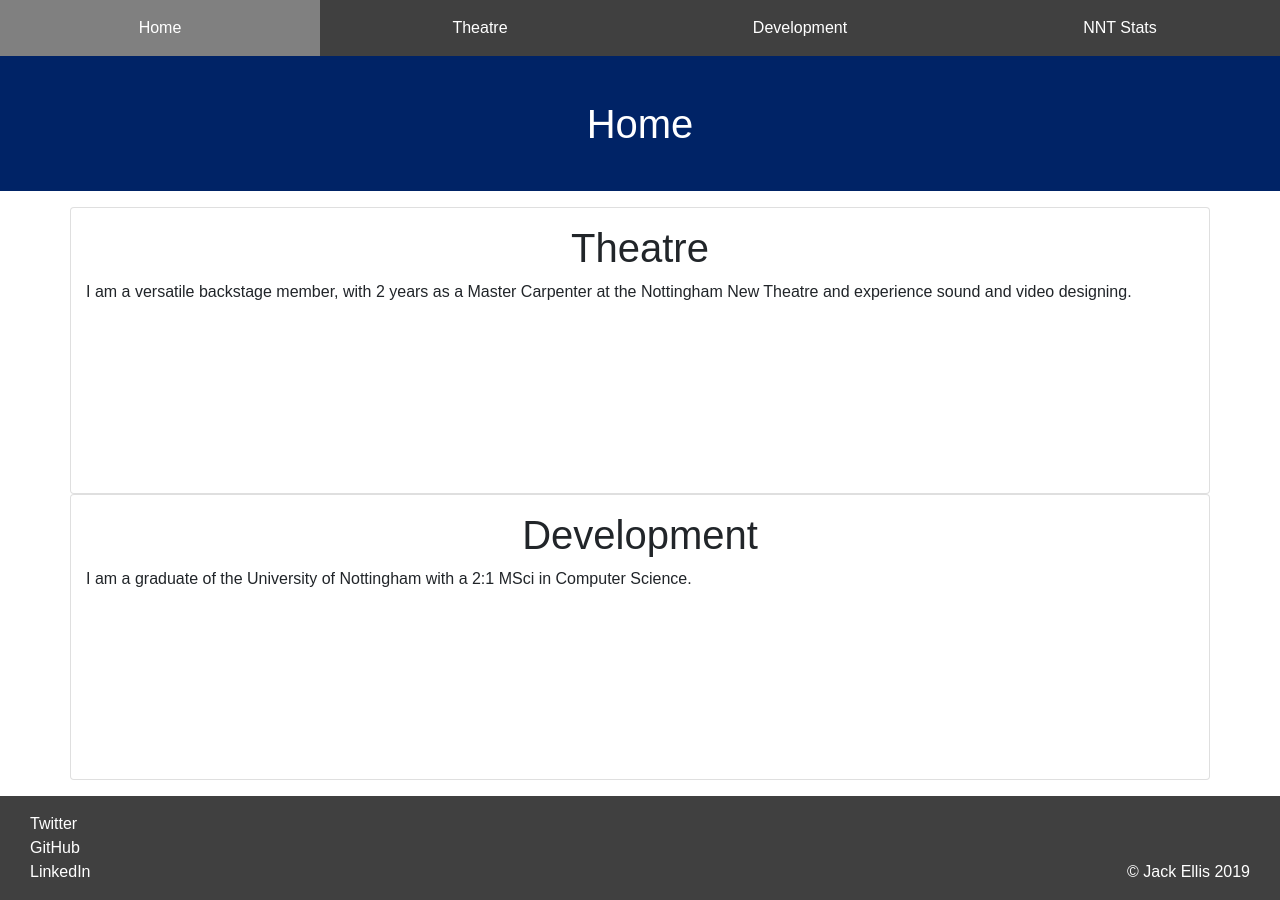
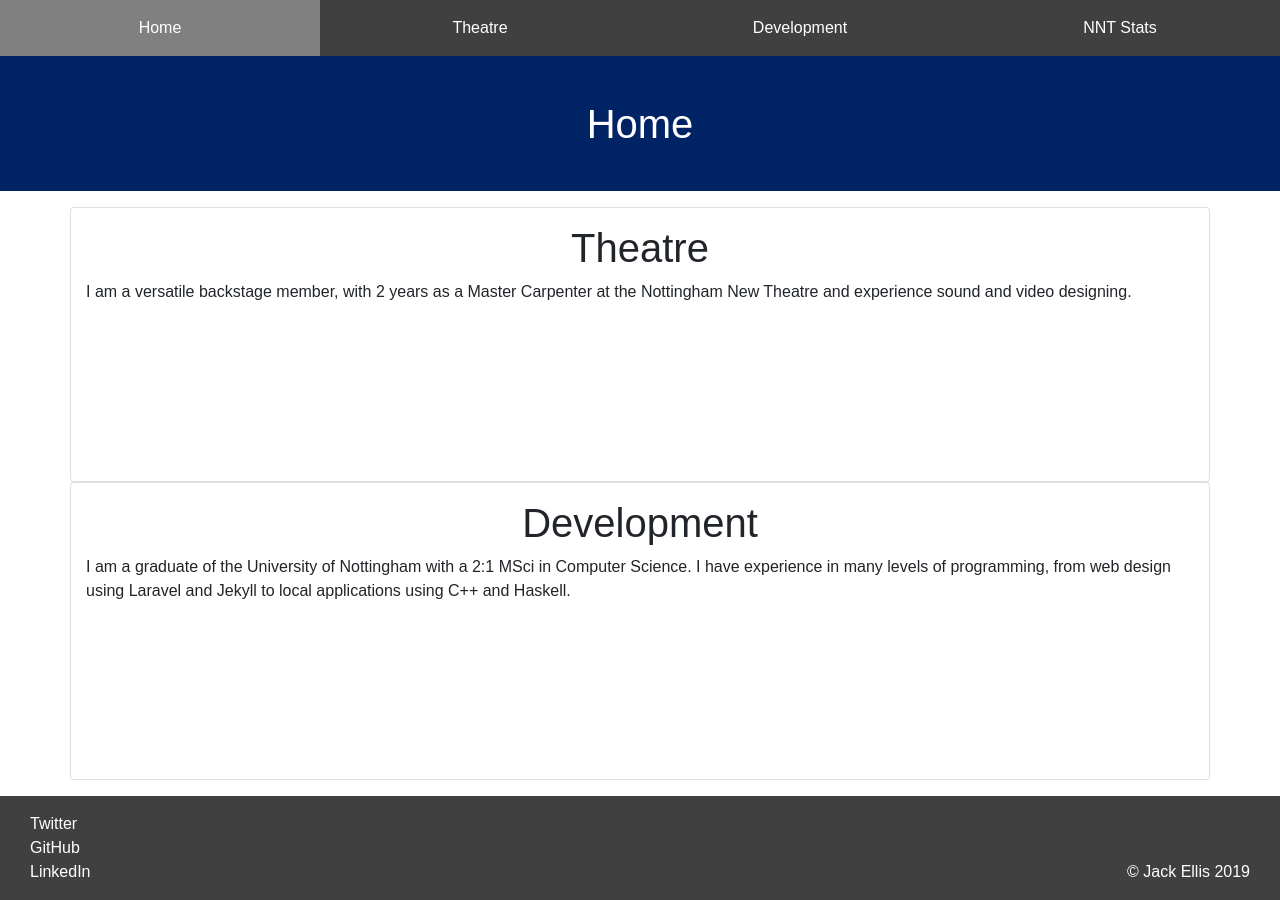
Before and after one commit to GingertronMk1/gingertronmk1.github.io, a Jekyll site: the page built from index.html, in a window 1280 px wide. Built offline with Jekyll 4.4.1, drawn with Linux system fonts in a browser that asks for light colours.

Commit message:
Update index

```diff
--- a/index.html
+++ b/index.html
@@ -15,5 +15,6 @@
 <h1 class="text-center">Development</h1>
 
 I am a graduate of the University of Nottingham with a 2:1 MSci in Computer Science.
+I have experience in many levels of programming, from web design using Laravel and Jekyll to local applications using C++ and Haskell.
 
 </div>
```
